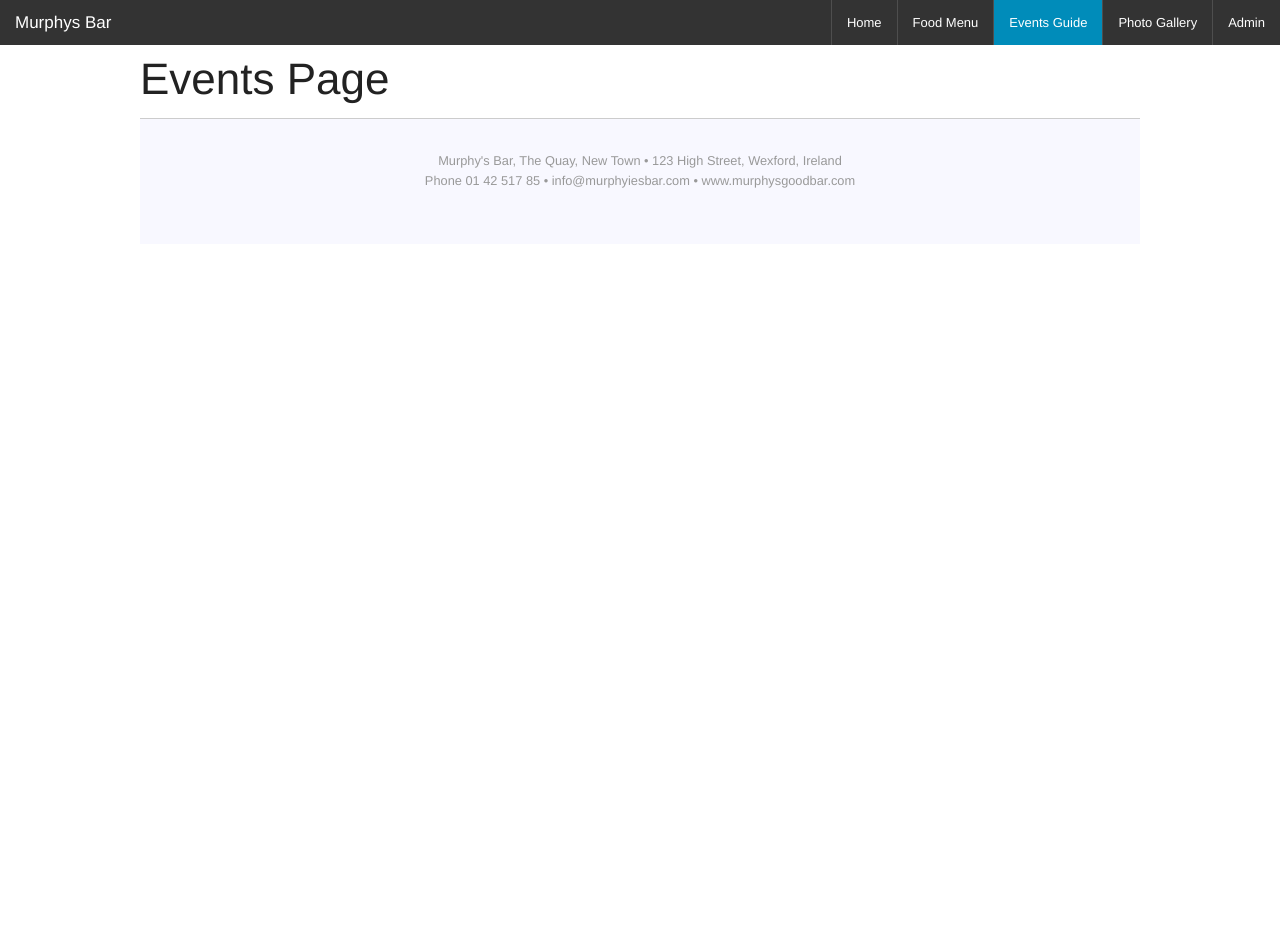
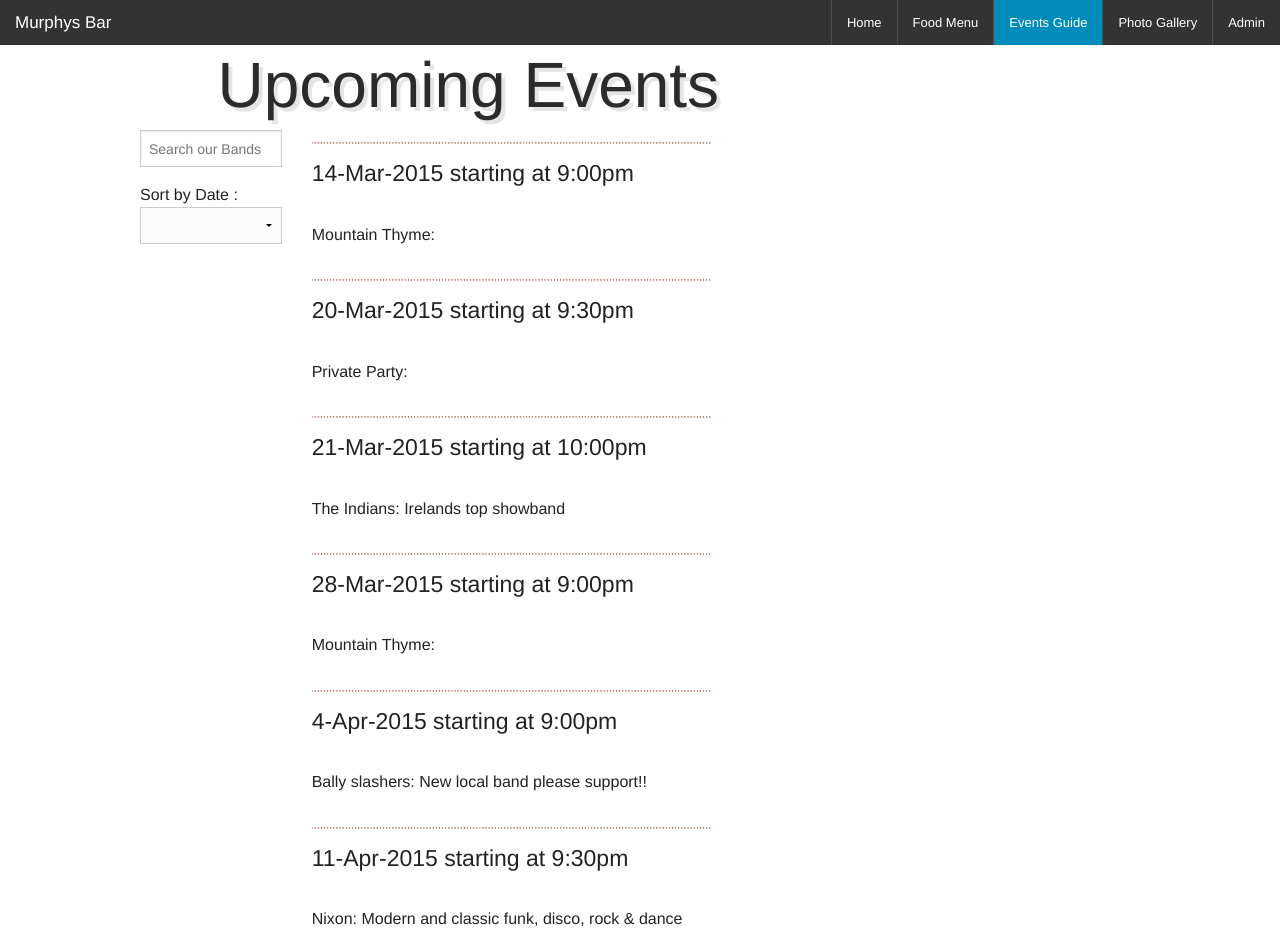
Before and after one commit to PatMurp/BarWebApp, a plain HTML site: page index.html at #/events in a window 1280 px wide. Shown: the top 935 px of the page. Before the commit the page ends 800 px from the top, so only its background shows below. Drawn offline with Linux system fonts and the light colour scheme; a web font is replaced by a local one.

Commit message:
create events data and display in events partial

```diff
--- a/css/custom.css
+++ b/css/custom.css
@@ -32,3 +32,5 @@ footer p {
 #menu-paragraph {
 	font: 1.5rem 'Great Vibes', Helvetica, sans-serif;
 }
+
+/*events styling*/
--- a/index.html
+++ b/index.html
@@ -38,7 +38,7 @@
 	  </nav>
 	 </div>
 		<div class="row">
-			<div ng-view></div>
+			<div ng-view></div><!-- display view -->
 	  </div>
 
 	  	<!-- footer -->
--- a/js/app.js
+++ b/js/app.js
@@ -1,4 +1,4 @@
-var app = angular.module("barApp", ['ngRoute','xeditable', 'angAccordion'])
+var app = angular.module("barApp", ['ngRoute', 'xeditable', 'angAccordion'])
 
 
 
@@ -38,12 +38,19 @@ app.controller('MenuCtrl', function($scope, MenuFactory) {
 
 })
 
-app.controller('EventsCtrl', function($scope, MenuFactory) {
+app.controller('EventsCtrl', function($scope, EventFactory) {
+	$scope.events = EventFactory.getEvent()
+
+	// $scope.orderByDate = function
+ //  }
+
 
 })
 
 
 app.controller('GalleryCtrl', function($scope) {
+	$scope.date = new Date();
+
 
 })
 
@@ -99,8 +106,12 @@ app.factory('MenuFactory', function() {
 			price: '€25.00 per bottle or €5.50 per glass'
 		}]
 	}]
+
+	// testing only to be deleted !!!!
 	console.log(Array.isArray(foodMenus))
 	console.log(foodMenus[0].starters[0].price)
+	var now = new Date()
+	console.log(now)
 
 
 	factory.getMenu = function() {
@@ -110,6 +121,52 @@ app.factory('MenuFactory', function() {
 	return factory
 
 })
+
+app.factory('EventFactory', function() {
+	var factory = {};
+	var events = [{
+		date: '14-Mar-2015',
+		startTime: '9:00pm',
+		playing: "Mountain Thyme"
+	}, {
+		date: '20-Mar-2015',
+		startTime: '9:30pm',
+		playing: "Private Party"
+	}, {
+		date: '21-Mar-2015',
+		startTime: '10:00pm',
+		playing: "The Indians",
+		description: 'Irelands top showband'
+	}, {
+		date: '28-Mar-2015',
+		startTime: '9:00pm',
+		playing: "Mountain Thyme"
+	}, {
+		date: '4-Apr-2015',
+		startTime: '9:00pm',
+		playing: "Bally slashers",
+		description: 'New local band please support!!'
+	}, {
+		date: '11-Apr-2015',
+		startTime: '9:30pm',
+		playing: "Nixon",
+		description: 'Modern and classic funk, disco, rock & dance'
+	}]
+
+	factory.getEvent = function() {
+		return events
+	}
+
+	factory.orderByDate = function(item) {
+		var parts = item.date.split('-');
+		var date = new Date(parseInt(parts[2],
+												parseInt(parts[1].Month)))
+	}
+
+	return factory
+})
+
+
 
 
 
--- a/partials/events.html
+++ b/partials/events.html
@@ -1 +1,31 @@
-<h1>Events Page</h1>
+<div class="row">
+	<div class="medium-8">
+		<h1 class="text-center" id="menuHeadings">Upcoming Events</h1>
+	</div>
+</div>
+<div class="row">
+	<div class="medium-2 columns">
+
+		<!-- search event data -->
+		<input ng-model="query" type="text" id="right-label" placeholder="Search our Bands">
+
+		<!-- sort by date accending or deccending -->
+		Sort by Date :
+		<select ng-model="orderProp">
+		  <option value="date">Descending</option>
+		  <option value="age">Accending</option>
+		</select>
+	</div>
+
+	<div class="medium-5 columns">
+
+		<!-- display events -->
+		<div ng-repeat="event in events | filter: query | orderBy:orderProp">
+			<img src="img/border.png">
+			<h4>{{event.date}} starting at {{event.startTime}}</h4><br>
+			<p>{{event.playing}}: {{event.description}}</p>
+		</div>
+	</div>
+	<!-- images todo -->
+	<div class="medium-4 columns"></div>
+</div>
```
Also changed, not shown: partials/gallery.html (+3 -0 lines), img/border.png (added), 2 other files.
